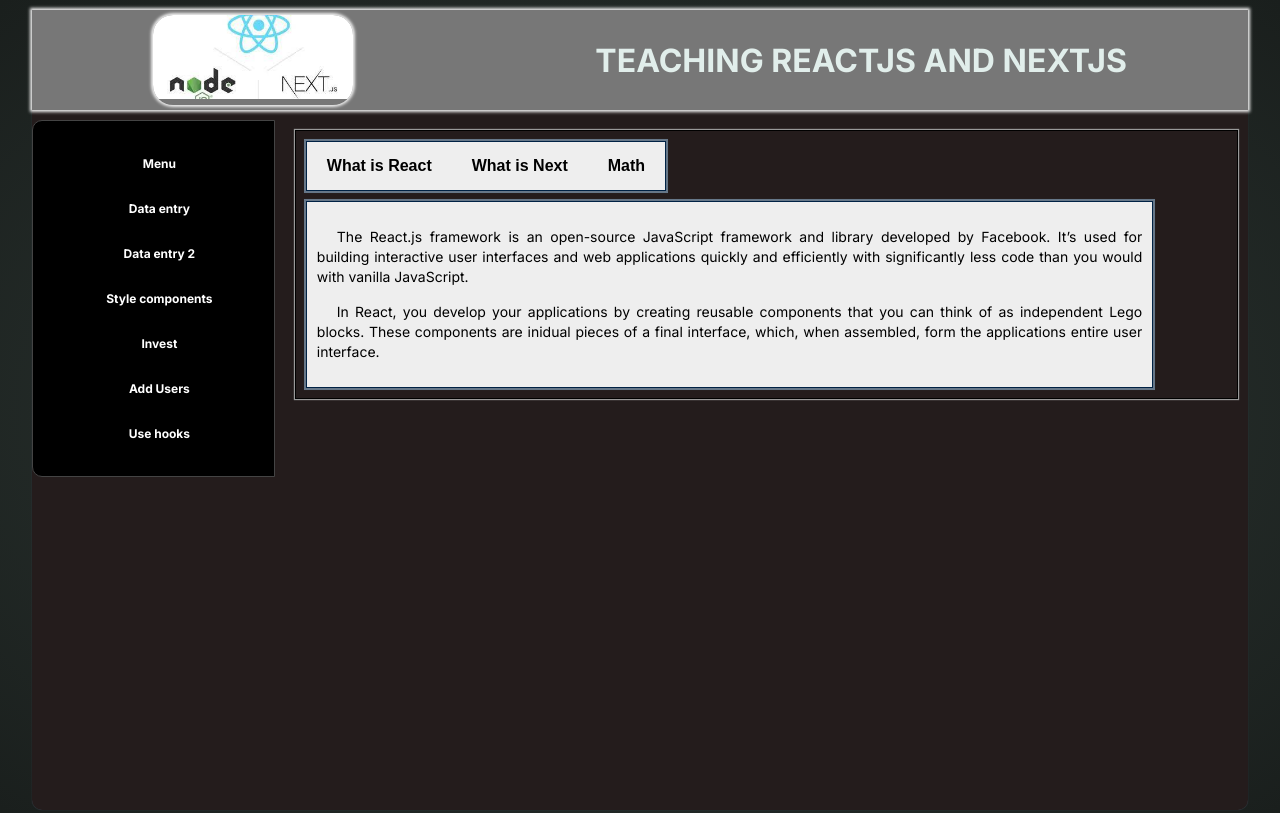
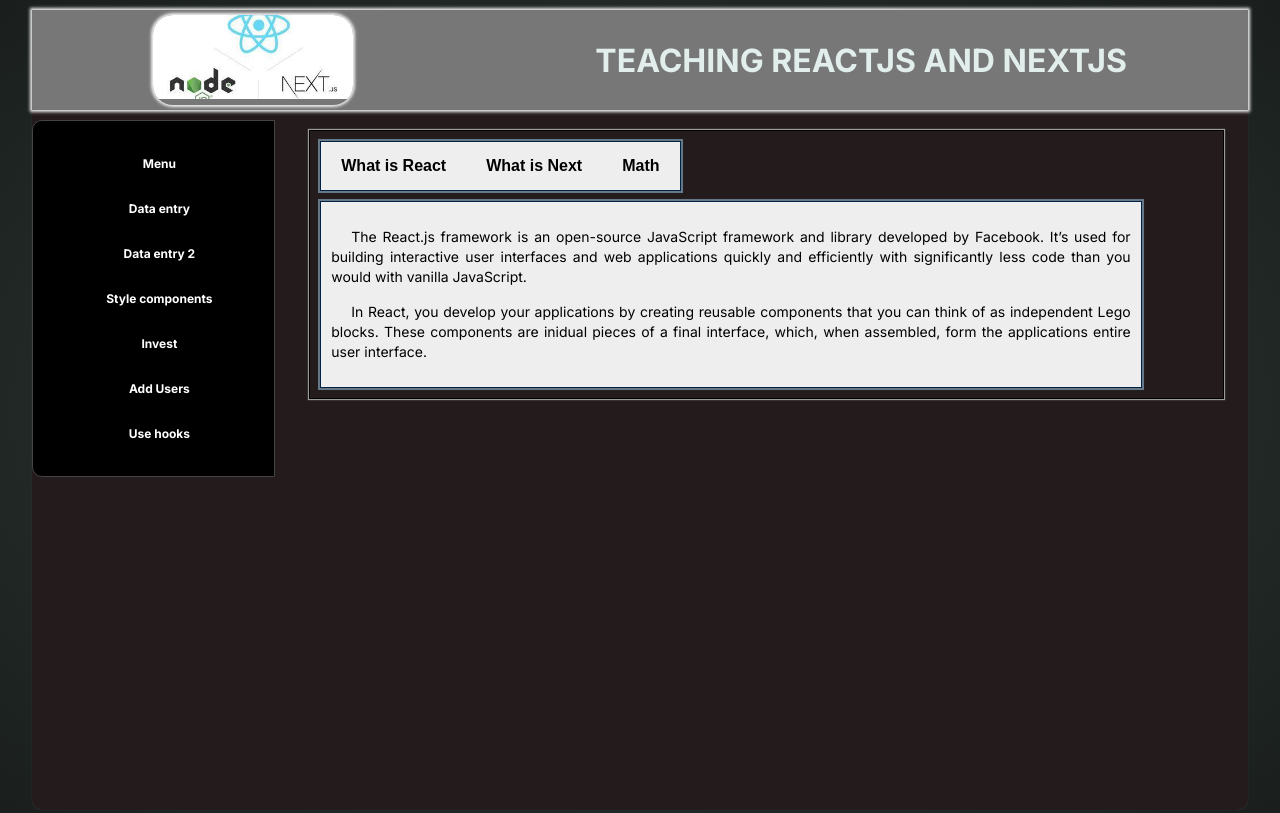
Before and after one commit to ashrafabusunaina1986/nextlearn12, a Next.js app: page /menu in a window 1280 px wide. Built offline with nearby package versions, Linux system fonts and the light colour scheme.

Commit message:
first commit

```diff
--- a/src/app/hooks/page.module.css
+++ b/src/app/hooks/page.module.css
@@ -7,5 +7,4 @@
     color: #070404;
     height: max-content;
     padding: 20px;
-    width: 95%;
 }
--- a/src/app/menu/page.module.css
+++ b/src/app/menu/page.module.css
@@ -2,5 +2,6 @@
     border: 0.01px solid #000;
     box-shadow: 0 0 1px 0.55px #999;
     margin: 10px auto;
-    width: 98%;
+    width: 95%;
+    max-width: 98%;
 }
--- a/src/components/Menu/menu.module.css
+++ b/src/components/Menu/menu.module.css
@@ -4,6 +4,7 @@
     width: max-content;
     box-shadow: 0 0 0.5px 2px #678;
 }
+
 
 
 .item{
```
